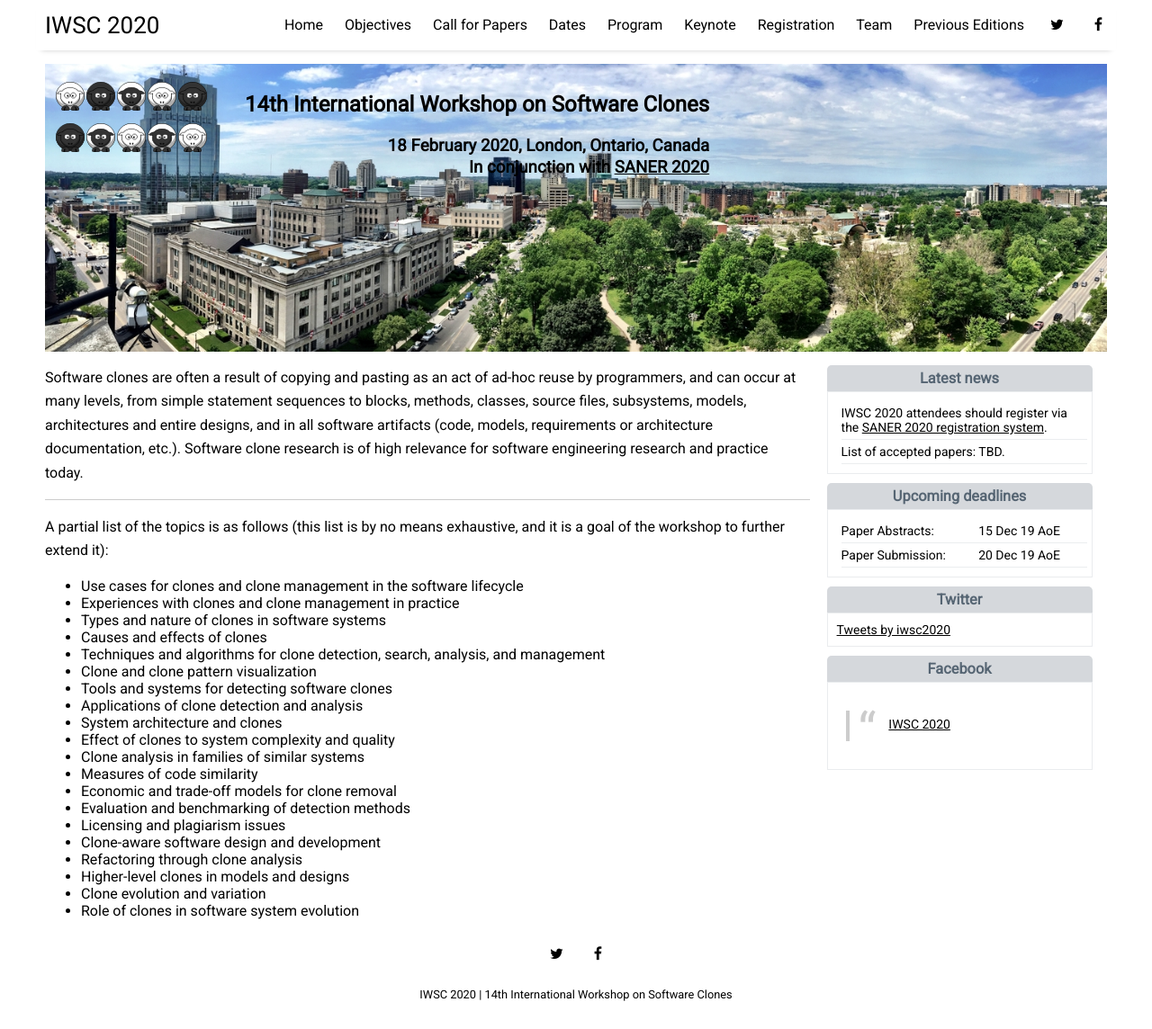
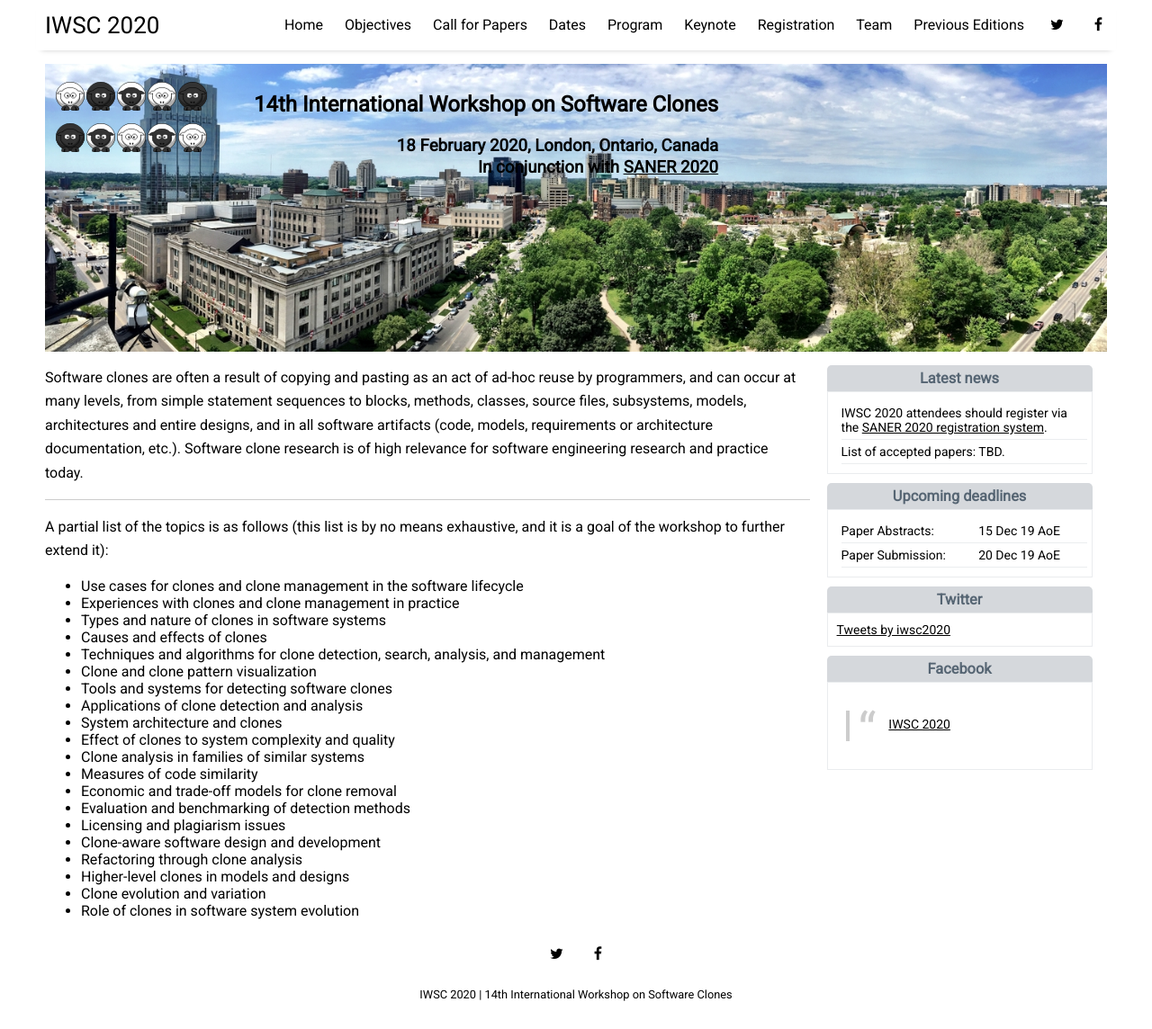
Before and after one commit to iwsc2020/iwsc2020.github.io, a Jekyll site: the page built from index.html, in a window 1280 px wide and 1144 px high. Shown: the whole window at 90% size. Built offline with Jekyll 4.4.1, drawn with Linux system fonts in a browser that asks for light colours; nearby versions of some CDN libraries; the list of posts is cut into pages by our own code; comment, search, counter and statistics services are not loaded.

Commit message:
Update home.html

```diff
--- a/_layouts/home.html
+++ b/_layouts/home.html
@@ -13,7 +13,7 @@
           <td><span class="sheep sheep_black_white" /></td>
           <td><span class="sheep sheep_white" /></td>
           <td><span class="sheep sheep_black" /></td>
-          <td align="right" style="padding-left: 40px;">&nbsp;<h2>14th International Workshop on Software Clones</h2></td>
+          <td align="right" style="padding-left: 50px;">&nbsp;<h2>14th International Workshop on Software Clones</h2></td>
         </tr>
         <tr>
           <td><span class="sheep sheep_black" /></td>
```
